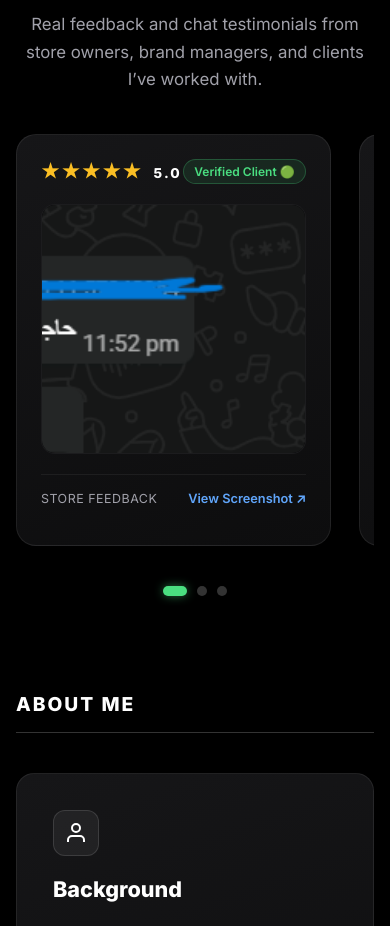
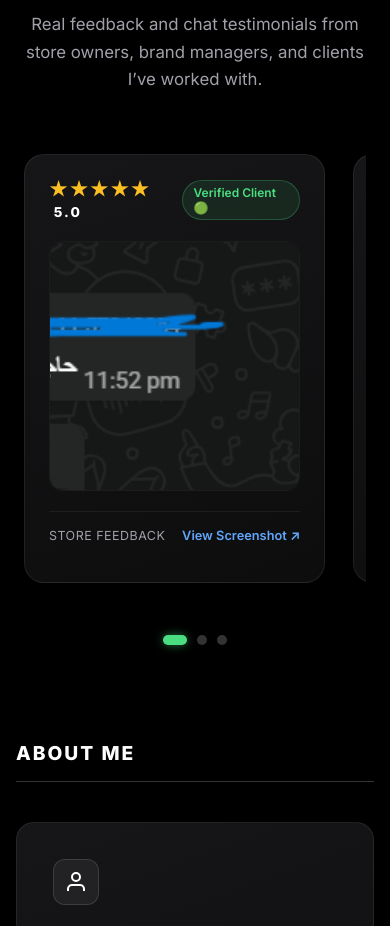
Before and after one commit to MohameAdel/portfolio, a website built with Vite: page index.html in a window 390 px wide. Shown: the part 4825-5751 px from the top of the page. Built offline with nearby package versions, Linux system fonts and the light colour scheme; animation ran at ten frames a second.

Commit message:
fix: Increase top padding on reviews slider track wrapper to fix top border clipping on mobile

```diff
--- a/src/style.css
+++ b/src/style.css
@@ -1695,7 +1695,7 @@ footer {
   position: relative;
   overflow: hidden;
   width: 100%;
-  padding: 0.5rem 0 1rem 0;
+  padding: 1.25rem 0.5rem 1.25rem 0.5rem;
 }
 
 .reviews-slider-track {
@@ -1706,6 +1706,7 @@ footer {
   scrollbar-width: none;
   -ms-overflow-style: none;
   snap-type: x mandatory;
+  padding: 0.5rem 0;
 }
 
 .reviews-slider-track::-webkit-scrollbar {
```
